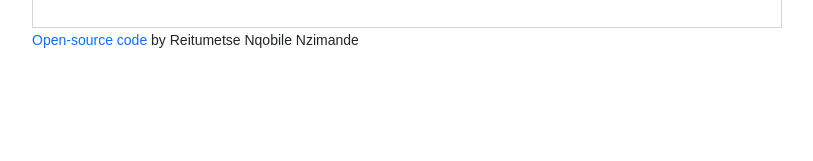
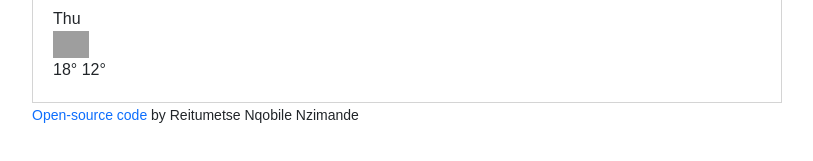
Before and after one commit to NqobileN/vanilla-weather-app-project, a plain HTML site: page index.html in a window 1280 px wide. Shown: the part 281-442 px from the top of the page, without its empty margins (233-1046 px from the left). Drawn offline with nearby package versions, Linux system fonts and the light colour scheme; no server answers; grey boxes are pictures that could not be loaded.

Commit message:
added fake forecast data

```diff
--- a/index.html
+++ b/index.html
@@ -64,7 +64,22 @@
           </div>
         </div>
 
+        <div clas="weather-forecast">
+          <div class="row">
+            <div class="col-2">
+              <div class="weather-forecase-date">
+              Thu
+              </div>
+              <img src="http://openweathermap.org/img/wn/01n@2x.png" alt="" width="36" />
+              <div class="weather-forecast-temps">
+              <span class="weather-forecast-temp-max">18&deg;</span>
+              <span class="weather-forecast-temp-min">12&deg;</span>
+              </div>
+            </div>
+          </div>
+        </div>
       </div>
+
       <small>
           <a
             href="https://github.com/NqobileN/vanilla-weather-app-project"
```
